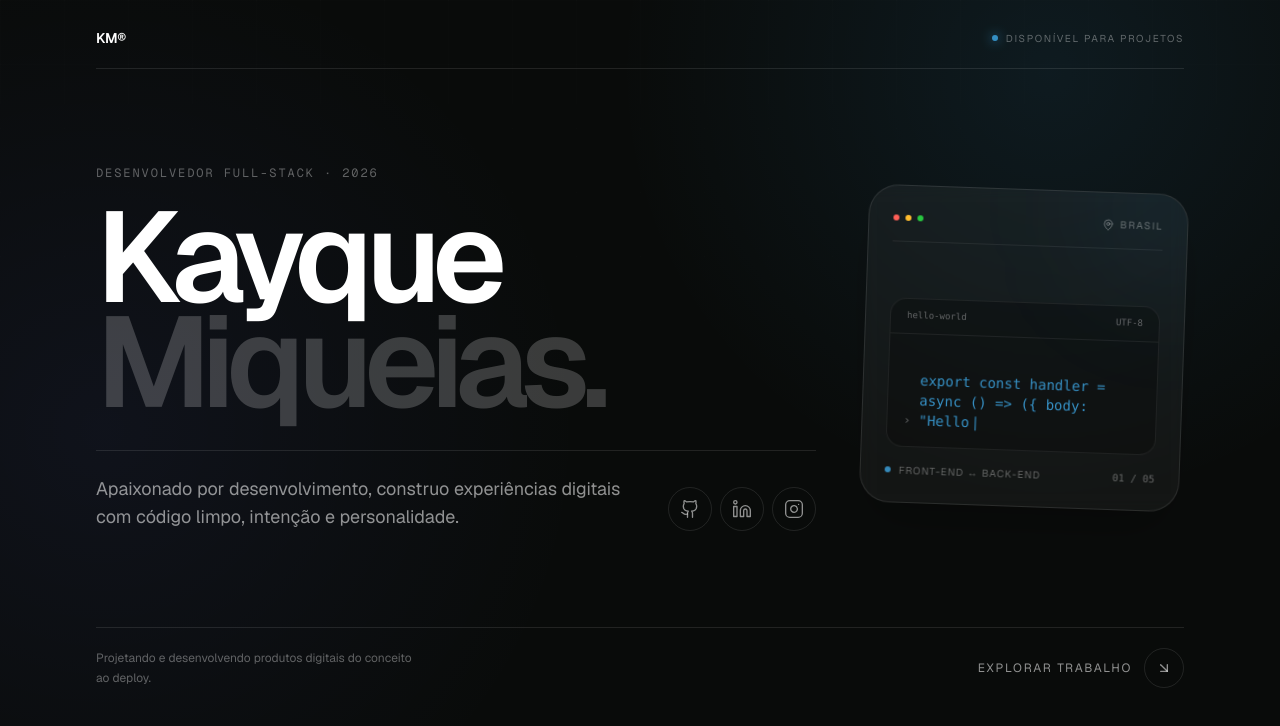
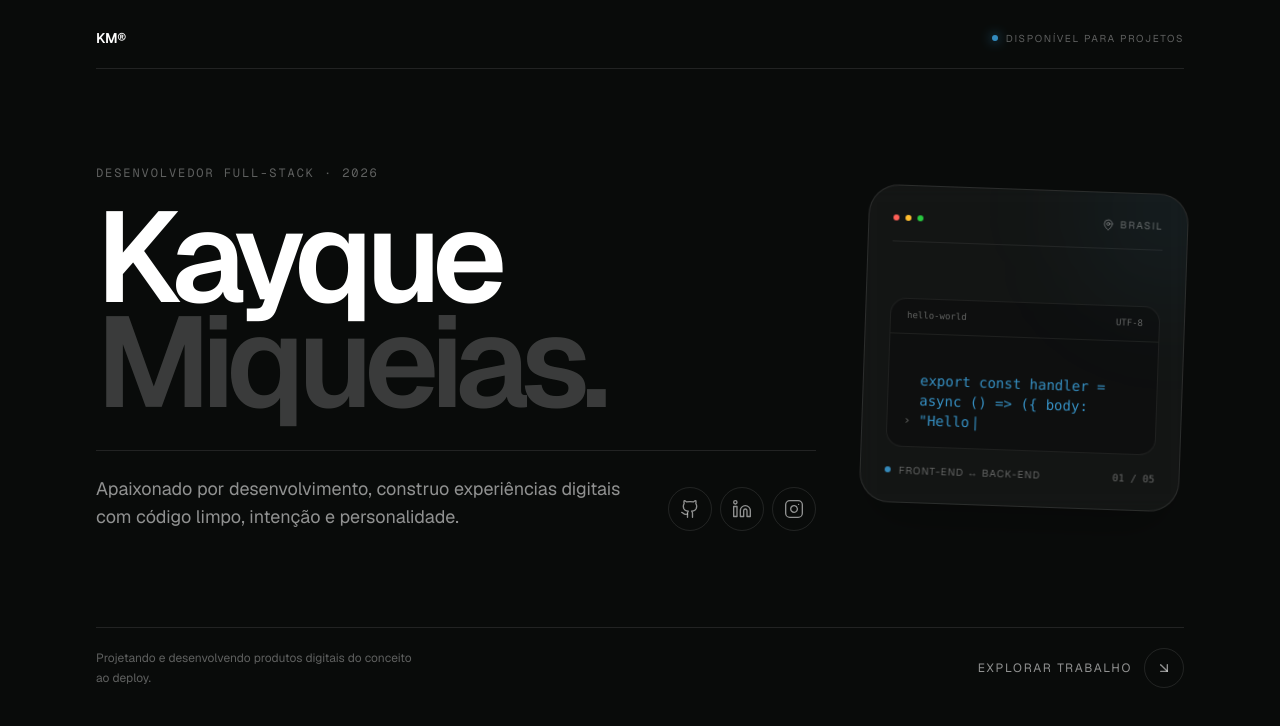
Before and after one commit to kayquemab/Portfolio, a Next.js app in the folder portifolio/: page / in a window 1280 px wide. Shown: the top 726 px of the page. Built offline with nearby package versions, Linux system fonts and the light colour scheme.

Commit message:
site-shell

```diff
--- a/portifolio/src/app/layout.jsx
+++ b/portifolio/src/app/layout.jsx
@@ -81,7 +81,7 @@ export default function RootLayout({ children }) {
   return (
     <html lang="pt-BR" suppressHydrationWarning>
       <body className={`${geistSans.variable} ${geistMono.variable}`}>
-        <div className="site-shell min-h-screen">
+        <div className=" min-h-screen">
           {/* <FundoPontilhadoInterativo /> */}
           <div className="relative z-10">{children}</div>
         </div>
```
